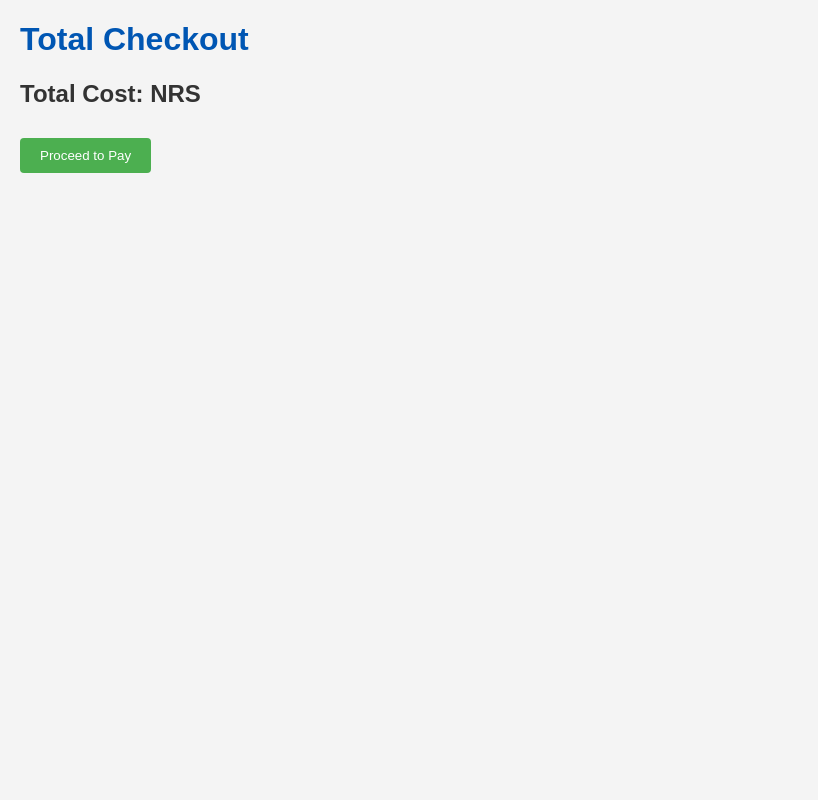
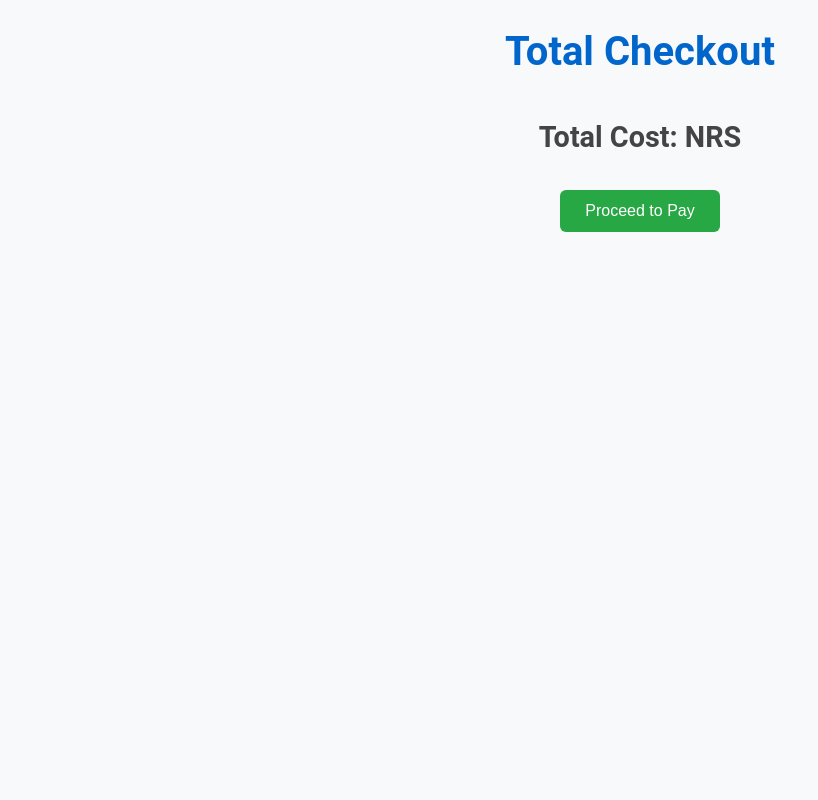
Before and after one commit to Swarajkc/self-checkout, a Flask app: template templates/total.html in a window 1280 px wide. Shown: the whole page, without its empty margins (0-818 px from the left). Run offline with Flask 2, Linux system fonts and the light colour scheme; the template is opened without the code that fills it, so the values that code supplies are empty.

Commit message:
Update styles.css

```diff
--- a/static/css/styles.css
+++ b/static/css/styles.css
@@ -1,38 +1,220 @@
-body {
-    font-family: Arial, sans-serif;
-    margin: 20px;
-    background-color: #f4f4f4;
-    color: #333;
+/* Global Styles */
+* {
+    margin: 0;
+    padding: 0;
+    box-sizing: border-box;
 }
 
+body {
+    font-family: 'Roboto', Arial, sans-serif;
+    background-color: #f8f9fa;
+    color: #333;
+    line-height: 1.6;
+    min-height: 100vh;
+    display: flex;
+    flex-direction: column;
+}
+
+/* Container Styles */
+.container {
+    max-width: 1200px;
+    margin: 0 auto;
+    padding: 20px;
+    flex: 1; /* Ensures footer stays at the bottom */
+}
+
+/* Header Styles */
 h1 {
-    color: #0056b3;
+    color: #0066cc;
+    text-align: center;
+    margin: 20px 0;
+    font-size: 2.5rem;
+    font-weight: 700;
+}
+
+h2 {
+    color: #444;
+    text-align: center;
+    margin: 10px 0;
+    font-size: 1.8rem;
+    font-weight: 600;
+}
+
+/* Image Gallery Styles */
+.images {
+    display: flex;
+    flex-wrap: wrap;
+    justify-content: center;
+    gap: 20px;
+    margin: 20px 0;
 }
 
 .images img {
-    width: 100px;
-    height: 100px;
+    width: 150px;
+    height: 150px;
     margin: 10px;
-    border: 1px solid #ddd;
-    border-radius: 4px;
-    padding: 5px;
-}
-
-button {
-    background-color: #4CAF50;
-    color: white;
-    padding: 10px 20px;
-    margin: 10px 0;
-    border: none;
-    border-radius: 4px;
+    border-radius: 12px;
+    object-fit: cover;
+    box-shadow: 0 4px 10px rgba(0, 0, 0, 0.2);
+    transition: transform 0.3s, box-shadow 0.3s;
     cursor: pointer;
 }
 
-button:hover {
-    background-color: #45a049;
+.images img:hover {
+    transform: scale(1.1);
+    box-shadow: 0 6px 15px rgba(0, 0, 0, 0.3);
 }
 
-a {
-    color: #0056b3;
+.images img:focus {
+    outline: 2px solid #0066cc;
+    transform: scale(1.1);
+    box-shadow: 0 6px 15px rgba(0, 0, 0, 0.3);
+}
+
+/* QR Code Section */
+.qr-code {
+    display: flex;
+    justify-content: center;
+    align-items: center;
+    margin: 20px 0;
+}
+
+.qr-code img {
+    width: 200px;
+    height: 200px;
+    border-radius: 8px;
+    box-shadow: 0 4px 10px rgba(0, 0, 0, 0.1);
+}
+
+/* Button Styles */
+button, .proceed-button {
+    background-color: #28a745;
+    color: white;
+    padding: 12px 25px;
+    margin: 20px auto;
+    border: none;
+    border-radius: 6px;
+    font-size: 1rem;
+    cursor: pointer;
+    display: inline-block;
+    text-align: center;
+    transition: background-color 0.3s ease, transform 0.2s;
     text-decoration: none;
 }
+
+button:hover, .proceed-button:hover {
+    background-color: #218838;
+    transform: scale(1.05);
+}
+
+button:active, .proceed-button:active {
+    background-color: #1e7e34;
+    transform: scale(0.98);
+}
+
+button:focus, .proceed-button:focus {
+    outline: 2px solid #0066cc;
+    background-color: #218838;
+}
+
+/* Link Styles */
+a {
+    color: #0066cc;
+    text-decoration: none;
+    font-weight: 500;
+    transition: color 0.3s;
+}
+
+a:hover {
+    color: #0056b3;
+    text-decoration: underline;
+}
+
+a:focus {
+    outline: 2px dashed #0056b3;
+}
+
+/* Details Section */
+#details-section {
+    margin-top: 30px;
+    padding: 20px;
+    border-radius: 12px;
+    background-color: #ffffff;
+    box-shadow: 0 4px 10px rgba(0, 0, 0, 0.1);
+    text-align: center;
+}
+
+#details-section p {
+    margin: 10px 0;
+    font-size: 1.2rem;
+    color: #555;
+}
+
+/* Footer Section */
+footer {
+    text-align: center;
+    padding: 20px;
+    background-color: #0066cc;
+    color: white;
+    font-size: 0.9rem;
+    margin-top: auto;
+}
+
+/* Mock Payment Section */
+.mock-payment-container {
+    text-align: center;
+    padding: 30px 20px;
+    background-color: #ffffff;
+    border-radius: 12px;
+    box-shadow: 0 4px 10px rgba(0, 0, 0, 0.1);
+    margin: 30px auto;
+    max-width: 600px;
+}
+
+.mock-payment-container p {
+    font-size: 1.2rem;
+    margin-bottom: 20px;
+}
+
+.mock-payment-container button {
+    margin: 10px 10px;
+    padding: 12px 30px;
+    font-size: 1rem;
+}
+
+/* Responsive Styles */
+@media (max-width: 768px) {
+    h1 {
+        font-size: 2rem;
+    }
+
+    .images img {
+        width: 120px;
+        height: 120px;
+    }
+
+    button {
+        width: 100%;
+        padding: 10px;
+    }
+
+    #details-section p {
+        font-size: 1rem;
+    }
+
+    .qr-code img {
+        width: 150px;
+        height: 150px;
+    }
+}
+
+@media (max-width: 480px) {
+    .images img {
+        width: 100px;
+        height: 100px;
+    }
+
+    h1, h2 {
+        font-size: 1.5rem;
+    }
+}
```
